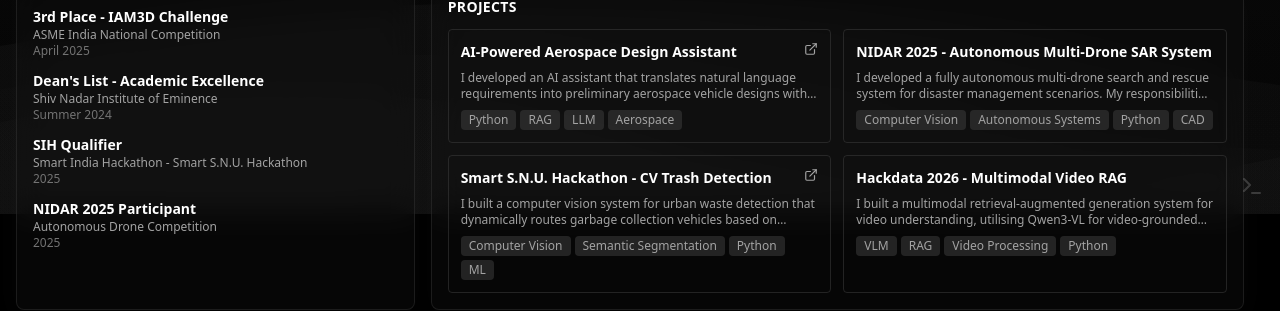
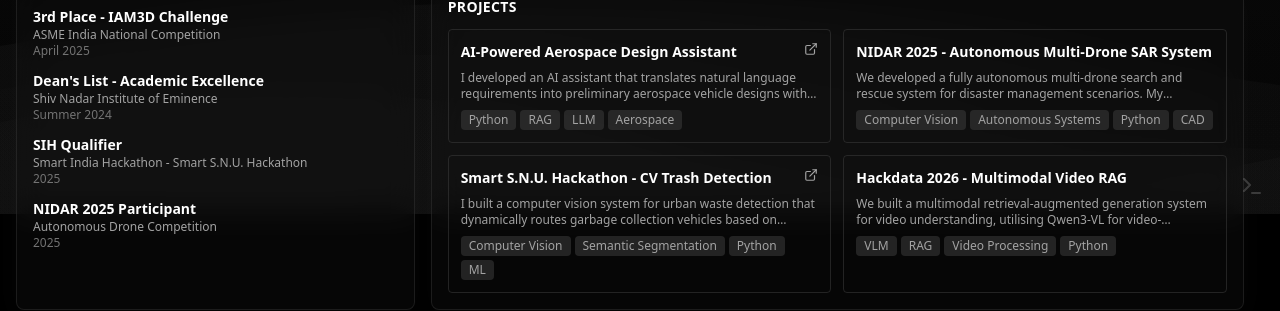
Before and after one commit to ojaswk27/ojaswk27.github.io, a React (Vite) app: page / in a window 1280 px wide. Shown: the part 586-897 px from the top of the page. Built offline with nearby package versions, Linux system fonts and the light colour scheme.

Commit message:
Use 'We' for team-based project descriptions (NIDAR, Hackdata)

```diff
--- a/constants.tsx
+++ b/constants.tsx
@@ -173,7 +173,7 @@ export const PROJECTS: Project[] = [
   {
     title: "NIDAR 2025 - Autonomous Multi-Drone SAR System",
     description:
-      "I developed a fully autonomous multi-drone search and rescue system for disaster management scenarios. My responsibilities included computer vision model training, inference optimisation, and deployment pipelines, alongside autonomy architecture design, CAD analysis, and physical fabrication and assembly.",
+      "We developed a fully autonomous multi-drone search and rescue system for disaster management scenarios. My responsibilities included computer vision model training, inference optimisation, and deployment pipelines, alongside autonomy architecture design, CAD analysis, and physical fabrication and assembly.",
     tags: ["Computer Vision", "Autonomous Systems", "Python", "CAD", "Drones"],
     slug: "nidar-2025",
     fullDescription: nidarMd,
@@ -200,7 +200,7 @@ export const PROJECTS: Project[] = [
   {
     title: "Hackdata 2026 - Multimodal Video RAG",
     description:
-      "I built a multimodal retrieval-augmented generation system for video understanding, utilising Qwen3-VL for video-grounded reasoning over time-chunked clips and frames. The media pipeline segments content into 30–60s chunks, generates multimodal embeddings, and indexes them in Chroma/Qdrant, achieving 60–120 fps throughput — up to 100x faster than manual review.",
+      "We built a multimodal retrieval-augmented generation system for video understanding, utilising Qwen3-VL for video-grounded reasoning over time-chunked clips and frames. The media pipeline segments content into 30–60s chunks, generates multimodal embeddings, and indexes them in Chroma/Qdrant, achieving 60–120 fps throughput — up to 100x faster than manual review.",
     tags: ["VLM", "RAG", "Video Processing", "Python", "Qwen3"],
     slug: "hackdata-2026-video-rag",
     fullDescription: videoRagMd,
```
